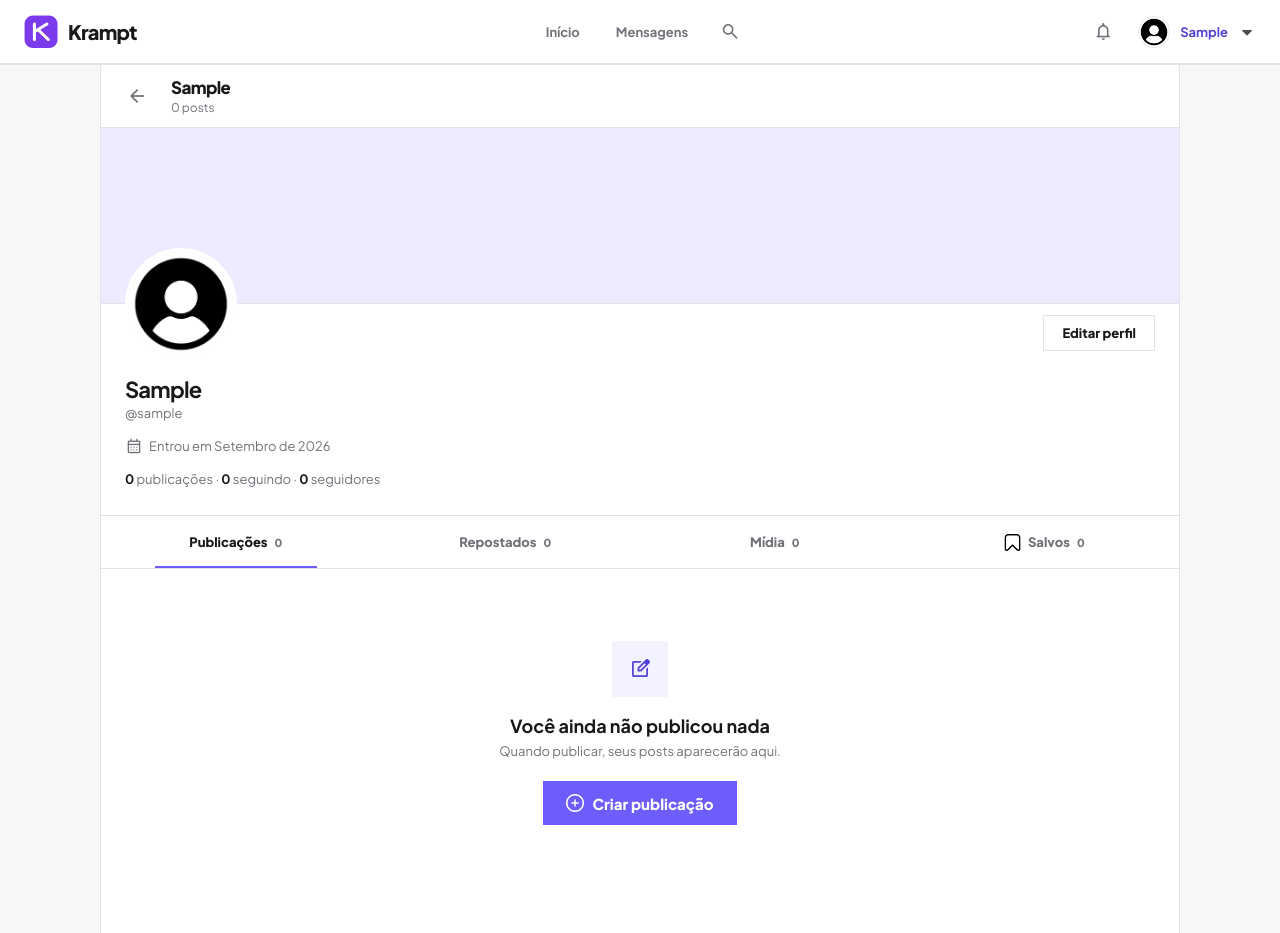
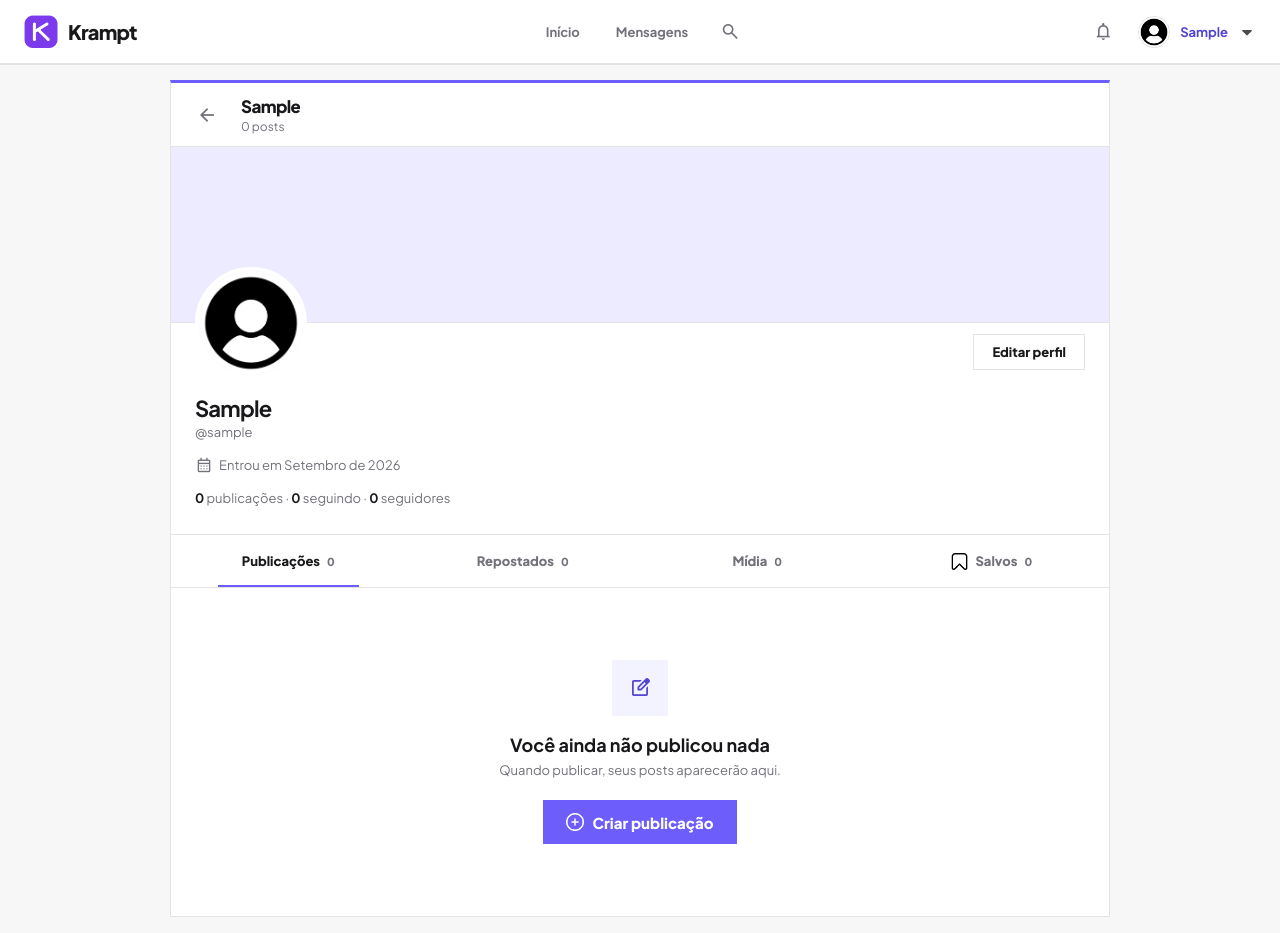
Before and after one commit to CauaGabrieI/Krampt, a Django app: page /perfil/ in a window 1280 px wide. Run offline with Django 5.2, Linux system fonts and the light colour scheme; the visitor is signed in with stand-in values (Sample User, id 1); data comes from the database, SQL or seed files in the repository; data that the repository does not hold is empty.

Commit message:
style: unify feed panel layouts

```diff
--- a/static/css/editorial.css
+++ b/static/css/editorial.css
@@ -31,6 +31,32 @@ body { background: var(--background); color: var(--text); }
 .feed { border-color: var(--border); }
 .feed-heading { border-bottom: 1px solid var(--border); }
 .feed-heading h1 { font-weight: 800; letter-spacing: -.035em; }
+
+/* Painel central compartilhado pela home, perfil e caixa de mensagens. */
+.home-feed-page .app-shell,
+.profile-page .app-shell {
+  grid-template-columns: minmax(0, 940px);
+  justify-content: center;
+  width: 100%;
+  max-width: 988px;
+  min-height: 0;
+  padding: 16px 24px;
+}
+.home-feed-page .left-rail,
+.home-feed-page .right-rail,
+.profile-page .left-rail,
+.profile-page .right-rail {
+  display: none;
+}
+.home-feed-page .feed,
+.profile-page .profile-feed {
+  width: 100%;
+  height: 100%;
+  min-height: 0;
+  border: 1px solid var(--border);
+  border-top: 3px solid var(--primary);
+  background: var(--surface);
+}
 .feed-tabs .is-active::after,
 .profile-tab.is-active::after { height: 2px; }
 .create-post { padding: 28px 30px 24px; background: var(--surface); border-bottom: 1px solid var(--border); }
@@ -141,6 +167,14 @@ textarea::placeholder { color: var(--muted); }
 }
 
 @media (max-width: 720px) {
+  .home-feed-page .app-shell,
+  .profile-page .app-shell { padding: 0; }
+  .home-feed-page .feed,
+  .profile-page .profile-feed {
+    border-right: 0;
+    border-bottom: 0;
+    border-left: 0;
+  }
   .auth-page { padding: 0; }
   .auth-layout { min-height: var(--viewport-height); border: 0; box-shadow: none; }
   .auth-panel { padding: 42px 24px; }
--- a/static/css/perfil.css
+++ b/static/css/perfil.css
@@ -1,6 +1,8 @@
 .header-user.is-current { color: var(--primary-light); }
 
 .profile-page {
+  display: flex;
+  flex-direction: column;
   height: var(--viewport-height);
   overflow: hidden;
 }
--- a/templates/base.html
+++ b/templates/base.html
@@ -12,7 +12,7 @@
   <link rel="stylesheet" href="{% static 'css/base.css' %}?v=editorial-2">
   <link rel="stylesheet" href="{% static 'css/krampt.css' %}?v=profile-links-3">
   {% block extra_head %}{% endblock %}
-  <link rel="stylesheet" href="{% static 'css/editorial.css' %}?v=2">
+  <link rel="stylesheet" href="{% static 'css/editorial.css' %}?v=shared-feed-panel-3">
 </head>
 <body class="{% block body_class %}{% endblock %}">
   {% block content %}{% endblock %}
--- a/templates/perfil.html
+++ b/templates/perfil.html
@@ -3,7 +3,7 @@
 {% block title %}Meu perfil | Krampt{% endblock %}
 {% block body_class %}profile-page{% endblock %}
 {% block extra_head %}
-  <link rel="stylesheet" href="{% static 'css/perfil.css' %}?v=profile-actions-1">
+  <link rel="stylesheet" href="{% static 'css/perfil.css' %}?v=shared-feed-panel-2">
 {% endblock %}
 {% block content %}
   {% include "includes/site_header.html" with active_page="profile" %}
--- a/templates/perfil_publico.html
+++ b/templates/perfil_publico.html
@@ -3,7 +3,7 @@
 {% block title %}{{ perfil_usuario.first_name|default:perfil_usuario.username }} | Krampt{% endblock %}
 {% block body_class %}profile-page{% endblock %}
 {% block extra_head %}
-  <link rel="stylesheet" href="{% static 'css/perfil.css' %}?v=profile-actions-1">
+  <link rel="stylesheet" href="{% static 'css/perfil.css' %}?v=shared-feed-panel-2">
 {% endblock %}
 {% block content %}
   {% include "includes/site_header.html" %}
```
